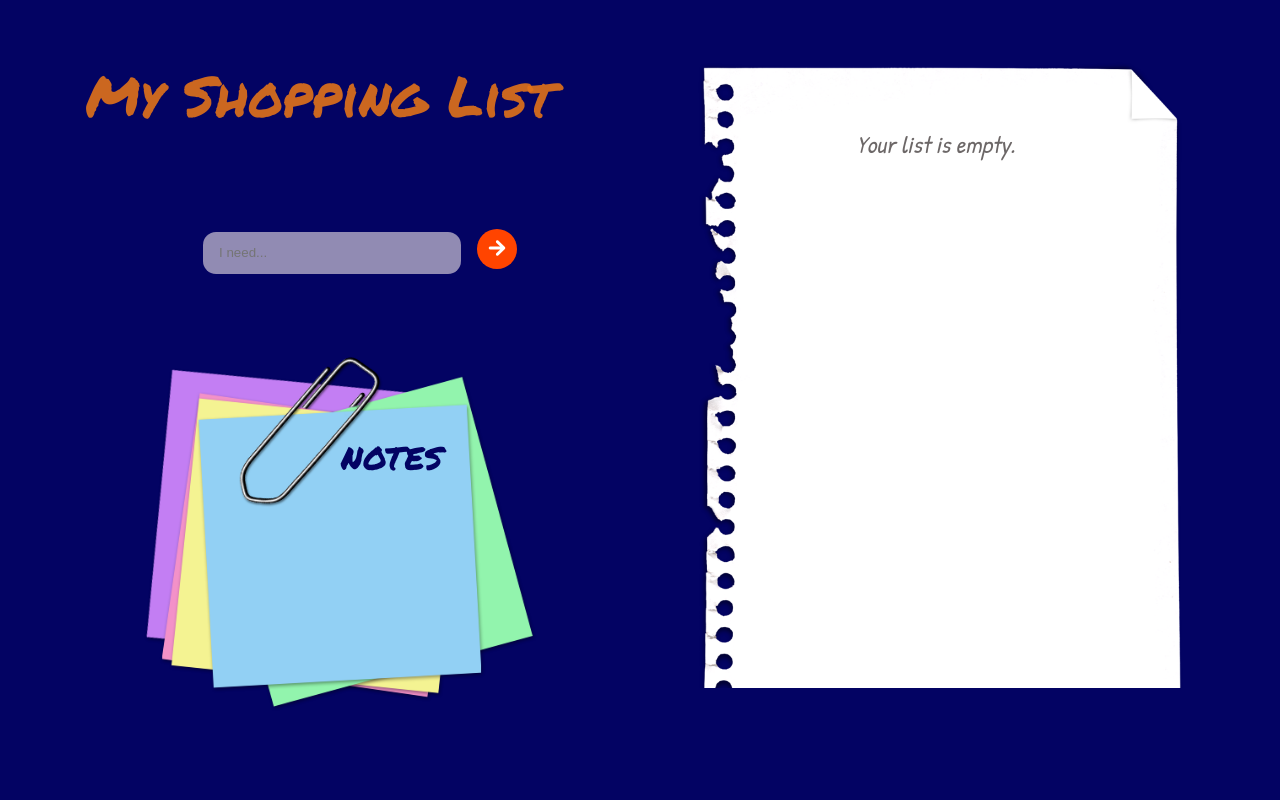
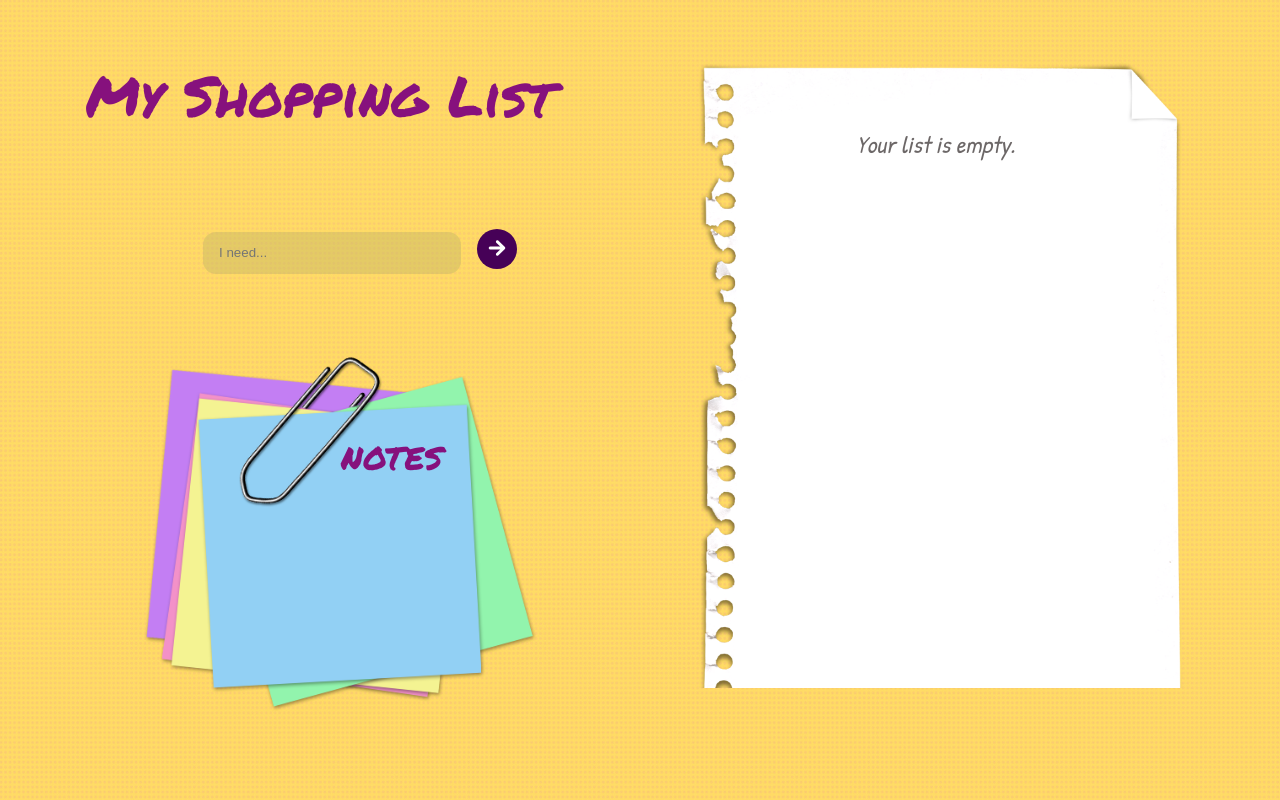
Before and after one commit to ir3n/my_shopping_list, a React (Create React App) app: page / in a window 1280 px wide. Built offline with nearby package versions, Linux system fonts and the light colour scheme.

Commit message:
Changed colors

```diff
--- a/src/components/App.css
+++ b/src/components/App.css
@@ -4,9 +4,9 @@
 }
 h1 {
   font-family: "Permanent Marker", cursive;
-  color: rgba(226, 115, 24, 0.897);
   font-size: 3.5rem;
   font-weight: 400;
+  color: rgb(134, 17, 125);
 }
 .wrapper {
   width: 100%;
@@ -50,7 +50,7 @@ textarea {
   background-color: transparent;
   border: none;
   resize: none;
-  color: rgb(3, 3, 99);
+  color: rgba(56, 55, 56, 0.849);
   font-family: "Patrick Hand", cursive;
   font-size: 1.2rem;
   overflow: hidden;
@@ -60,4 +60,5 @@ label {
   padding: 6rem 0 0 7rem;
   font-family: "Permanent Marker", cursive;
   font-size: 2rem;
+  color: rgb(134, 17, 125);
 }
--- a/src/components/ListItem.css
+++ b/src/components/ListItem.css
@@ -4,7 +4,7 @@ input[type="number"] {
   border: none;
   font-family: "Patrick Hand", cursive;
   font-size: 1.2rem;
-  color: rgb(3, 3, 99);
+  color: rgba(56, 55, 56, 0.849);
 }
 select {
   background-color: transparent;
@@ -13,7 +13,7 @@ select {
   margin-right: 2rem;
   font-family: "Patrick Hand", cursive;
   font-size: 1.2rem;
-  color: rgb(3, 3, 99);
+  color: rgba(56, 55, 56, 0.849);
 }
 select option {
   background-color: transparent;
--- a/src/components/SearchBar.css
+++ b/src/components/SearchBar.css
@@ -3,18 +3,19 @@ input[type="text"] {
   height: 2.5rem;
   border-radius: 13px;
   border: none;
-  background-color: #f5ebeb96;
+  background-color: #c7b86679;
   margin-right: 1rem;
   padding-left: 1rem;
+  color: rgba(56, 55, 56, 0.849);
 }
 .form-button {
   width: 2.5rem;
   height: 2.5rem;
-  background-color: rgb(255, 68, 0);
+  background-color: rgb(70, 1, 87);
   transition: background-color 0.3s;
 }
 .form-button:hover {
-  background-color: rgb(214, 61, 5);
+  background-color: rgb(134, 17, 125);
 }
 
 .icon {
--- a/src/index.css
+++ b/src/index.css
@@ -1,11 +1,11 @@
 .page {
   margin: -8px;
-  background-color: rgb(3, 3, 99);
+  background-image: url(./images/halftone-yellow.png);
   overflow: hidden;
   height: 100vh;
   font-family: "Patrick Hand", cursive;
   font-size: 1.5rem;
-  color: rgb(3, 3, 99);
+  color: rgba(56, 55, 56, 0.849);
 }
 button {
   cursor: pointer;
```
Also changed, not shown: src/images/halftone-yellow.png (added).
